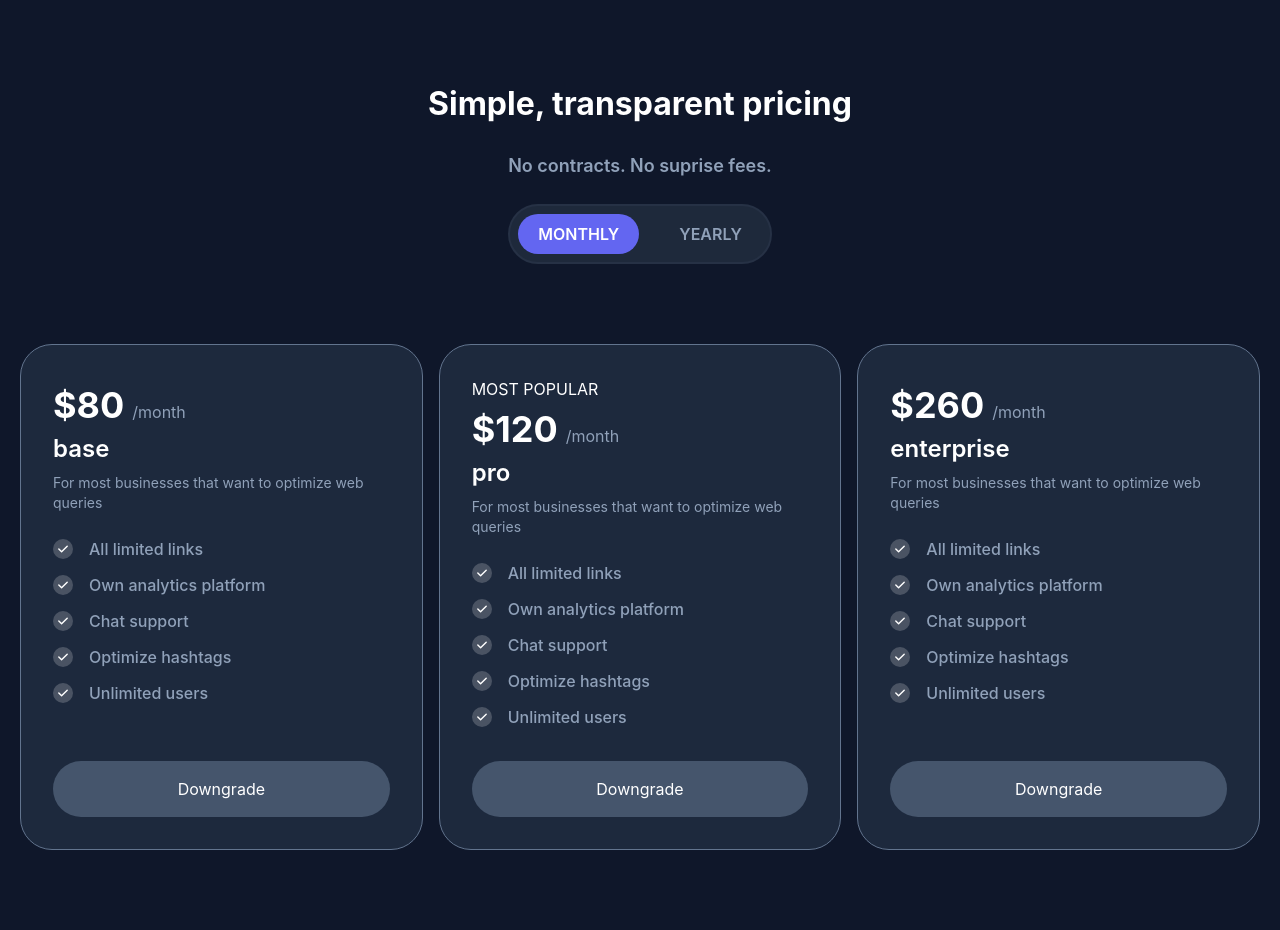
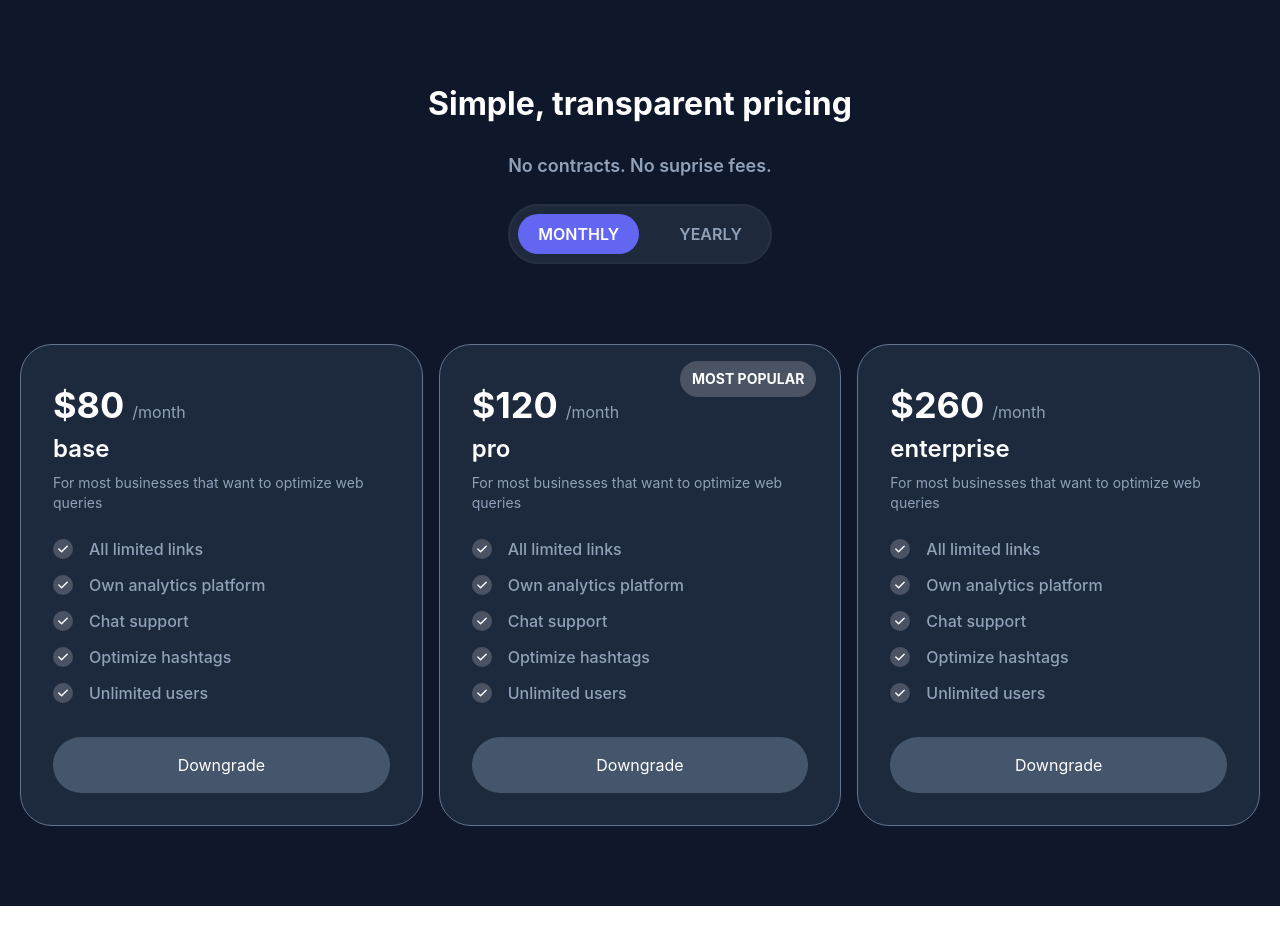
Before and after one commit to ManishNewa/ReactApp, a React (Vite) app: page / in a window 1280 px wide. After the commit the page ends 906 px from the top, so only its background shows below. Built offline with nearby package versions, Linux system fonts and the light colour scheme.

Commit message:
configure  css for Most popular tag

```diff
--- a/src/components/cards/PricingCard.jsx
+++ b/src/components/cards/PricingCard.jsx
@@ -1,8 +1,11 @@
 export default function PricingCard({ features, type, amount, isPopular }) {
     return (
-        <div className="bg-slate-800 text-white p-8 border border-slate-500 flex flex-col rounded-4xl">
-            {/* Popular Tag */}
-            {isPopular && <span>MOST POPULAR</span>}
+        <div className="relative bg-slate-800 text-white p-8 border border-slate-500 flex flex-col rounded-4xl">
+            {isPopular && (
+                <span className="absolute top-4 right-6 text-white bg-white/20 text-sm font-bold uppercase px-3 py-2 rounded-full">
+                    MOST POPULAR
+                </span>
+            )}
             <div className="price mb-2">
                 <div className="flex items-baseline gap-2 my-2">
                     <h1 className="text-white font-bold text-4xl">{amount}</h1>
```
